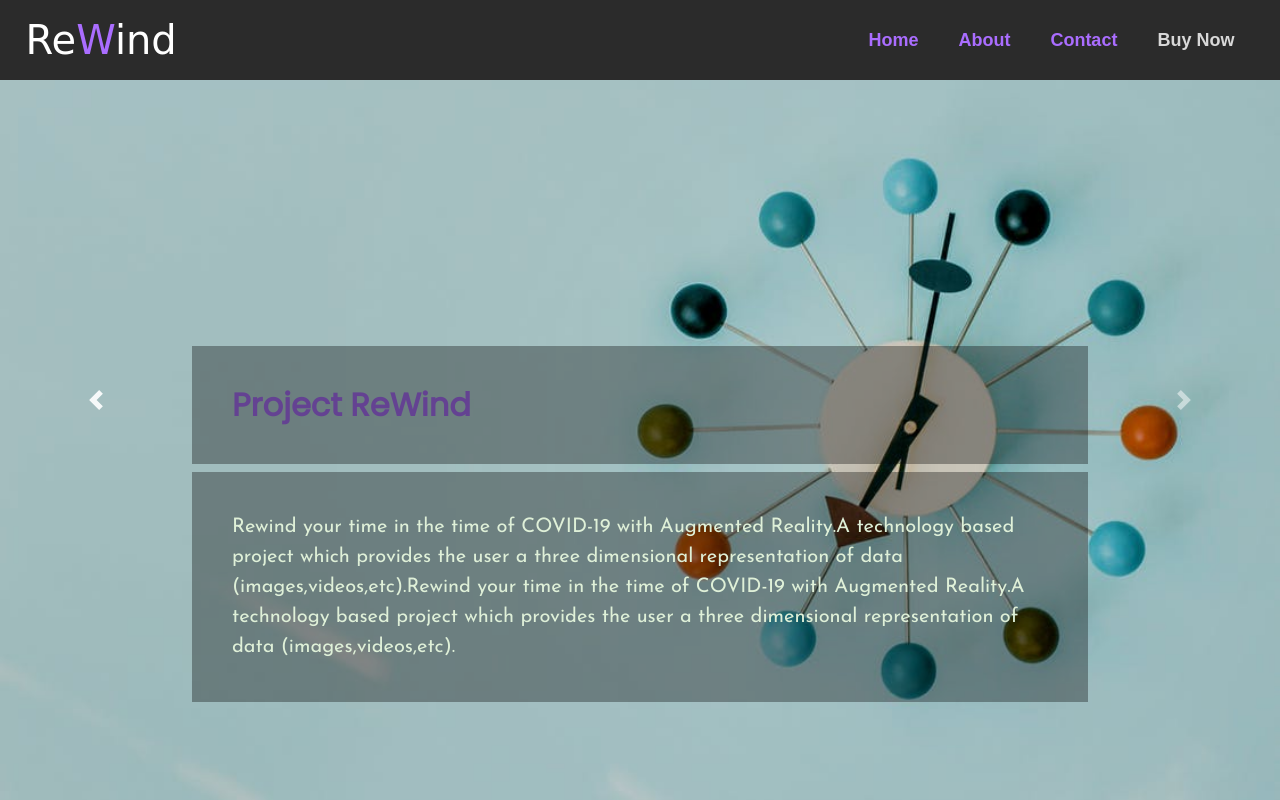
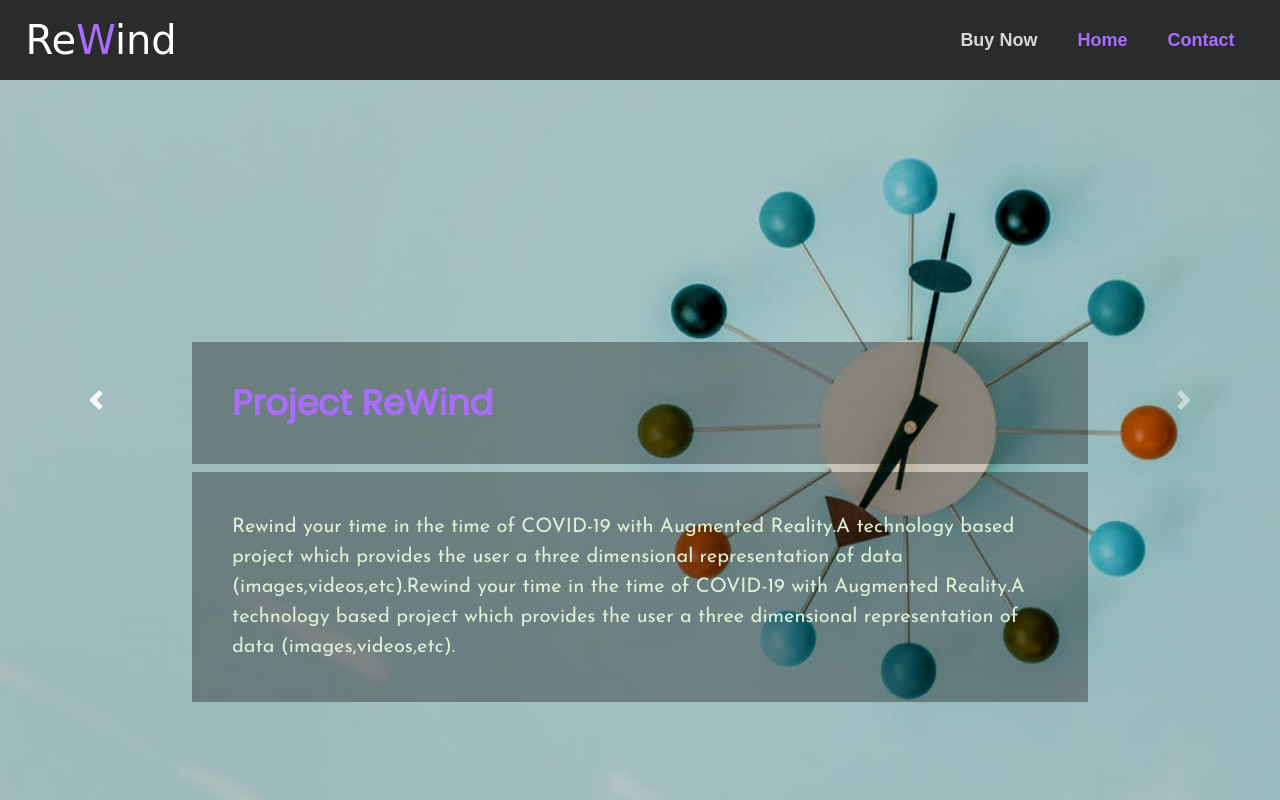
Before and after one commit to 26Harshita/ReWind, a website: page pages/art.html in a window 1280 px wide. Shown: the top 800 px of the page. Drawn offline with nearby package versions, Linux system fonts and the light colour scheme; grey boxes are pictures that could not be loaded; a web font is replaced by a local one.

Commit message:
ishita-frontpage-payment

```diff
--- a/pages/art.html
+++ b/pages/art.html
@@ -34,10 +34,10 @@
     <nav class="navbar navbar-expand-lg navbar-dark">
         <a class="navbar-brand" href="./index.html">Re<span style="color:var(--purple)">W</span>ind</a>
         <div class="mainnav">
+            <a class="nav-item nav-flex" style="color:rgba(255, 255, 255, 0.815)" href="https://rzp.io/l/75XlFMdaM">Buy
+                Now</a>
             <a class="nav-item nav-flex" href="#heroCarousel">Home</a>
-            <a class="nav-item nav-flex" href="#about">About</a>
             <a class="nav-item nav-flex" href="#footer">Contact</a>
-            <a class="nav-item nav-flex" style="color:rgba(255, 255, 255, 0.815)" href="#">Buy Now</a>
         </div>
     </nav>
 
--- a/pages/styles.css
+++ b/pages/styles.css
@@ -107,9 +107,10 @@ a:hover {
 }
 
 .product {
-    color: var(--darkestpurple);
+    color: var(--purple);
     font-family: 'Poppins', sans-serif;
     font-weight: 800;
+    font-size: 35px
 }
 
 .tagline {
```
Also changed, not shown: pages/education.html (+2 -2 lines), pages/index.html (+6 -5 lines), pages/memories.html (+2 -2 lines).
